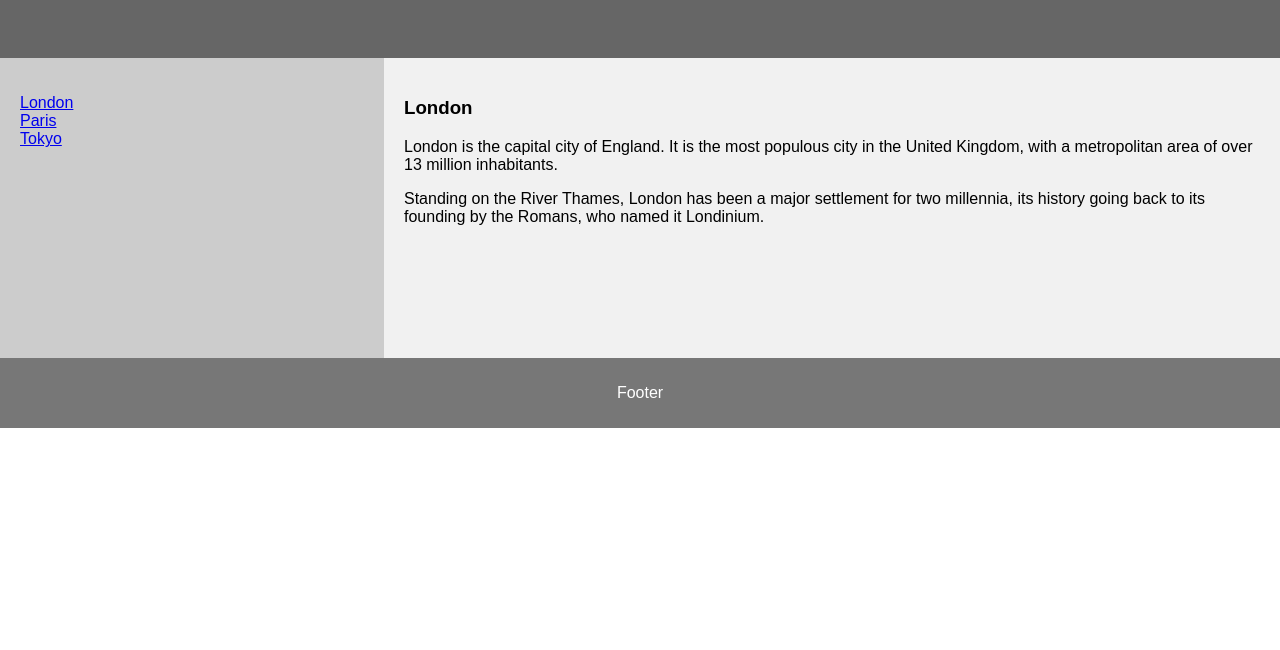
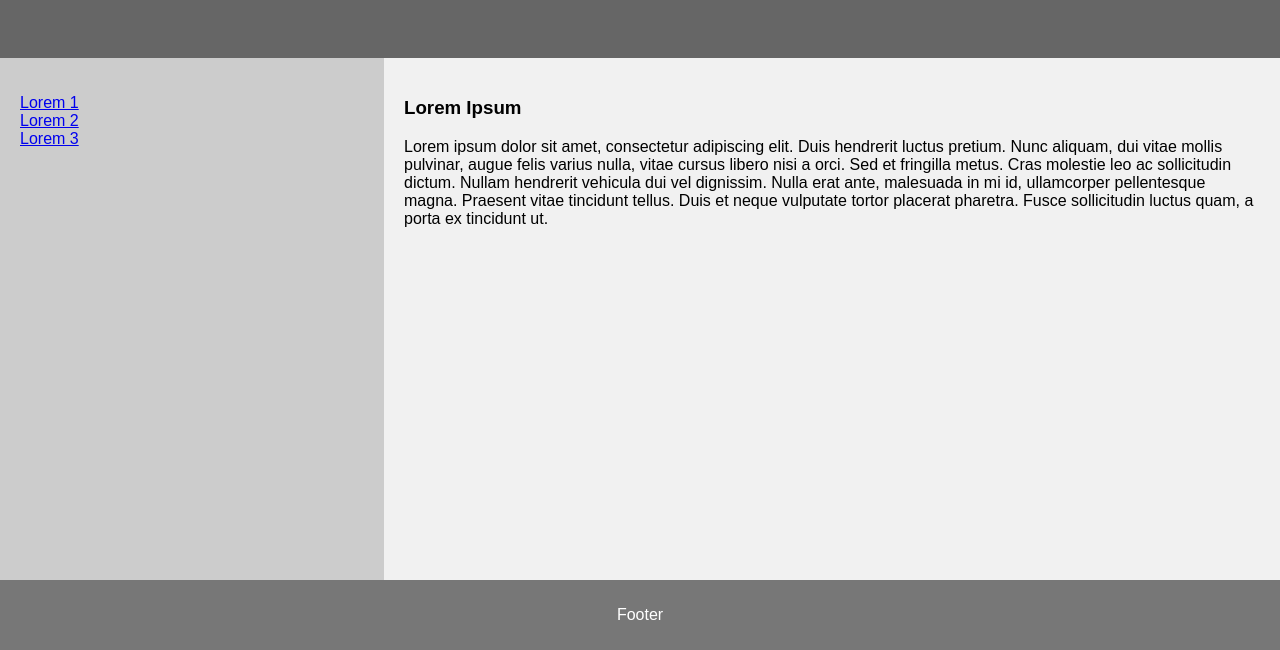
Before and after one commit to sagarpanda/nginx-auth-proxy, a website: page html/index.html in a window 1280 px wide. Shown: the part 150-800 px from the top of the page. Drawn offline with Linux system fonts and the light colour scheme; files that its build step writes are made by us from their sources.

Commit message:
updated readme :memo:

```diff
--- a/html/index.html
+++ b/html/index.html
@@ -2,34 +2,41 @@
 <html lang="en">
 	<head>
 		<title>Sample App</title>
-    <meta charset="utf-8">
-    <meta name="viewport" content="width=device-width, initial-scale=1">
+		<meta charset="utf-8" />
+		<meta name="viewport" content="width=device-width, initial-scale=1" />
 		<link rel="stylesheet" href="/static/styles.css" type="text/css" />
 	</head>
 	<body>
 		<header>
-  <h2>Cities</h2>
+			<h2>NGINX Auth Proxy</h2>
 		</header>
 
 		<section>
 			<nav>
 				<ul>
-      <li><a href="#">London</a></li>
-      <li><a href="#">Paris</a></li>
-      <li><a href="#">Tokyo</a></li>
+					<li><a href="#">Lorem 1</a></li>
+					<li><a href="#">Lorem 2</a></li>
+					<li><a href="#">Lorem 3</a></li>
 				</ul>
 			</nav>
 
 			<article>
-    <h1>London</h1>
-    <p>London is the capital city of England. It is the most populous city in the  United Kingdom, with a metropolitan area of over 13 million inhabitants.</p>
-    <p>Standing on the River Thames, London has been a major settlement for two millennia, its history going back to its founding by the Romans, who named it Londinium.</p>
+				<h1>Lorem Ipsum</h1>
+				<p>
+					Lorem ipsum dolor sit amet, consectetur adipiscing elit. Duis
+					hendrerit luctus pretium. Nunc aliquam, dui vitae mollis pulvinar,
+					augue felis varius nulla, vitae cursus libero nisi a orci. Sed et
+					fringilla metus. Cras molestie leo ac sollicitudin dictum. Nullam
+					hendrerit vehicula dui vel dignissim. Nulla erat ante, malesuada in mi
+					id, ullamcorper pellentesque magna. Praesent vitae tincidunt tellus.
+					Duis et neque vulputate tortor placerat pharetra. Fusce sollicitudin
+					luctus quam, a porta ex tincidunt ut.
+				</p>
 			</article>
 		</section>
 
 		<footer>
 			<p>Footer</p>
 		</footer>
-
 	</body>
 </html>
--- a/html/styles.css
+++ b/html/styles.css
@@ -24,7 +24,7 @@ header {
 nav {
   float: left;
   width: 30%;
-  height: 300px; /* only for demonstration, should be removed */
+  height: calc(100vh - 278px); /* only for demonstration, should be removed */
   background: #ccc;
   padding: 20px;
 }
@@ -40,7 +40,7 @@ article {
   padding: 20px;
   width: 70%;
   background-color: #f1f1f1;
-  height: 300px; /* only for demonstration, should be removed */
+  height: calc(100vh - 278px); /* only for demonstration, should be removed */
 }
 
 /* Clear floats after the columns */
```
Also changed, not shown: README.md. Lines whose indentation alone changed are shown as unchanged.
